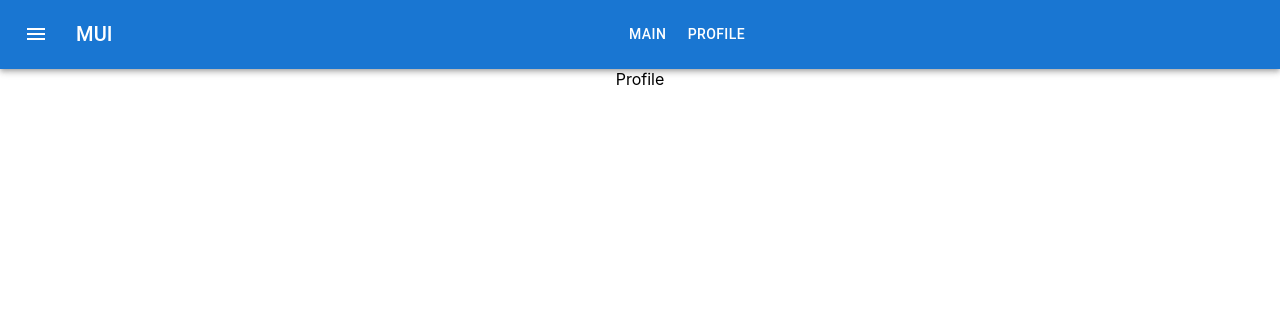
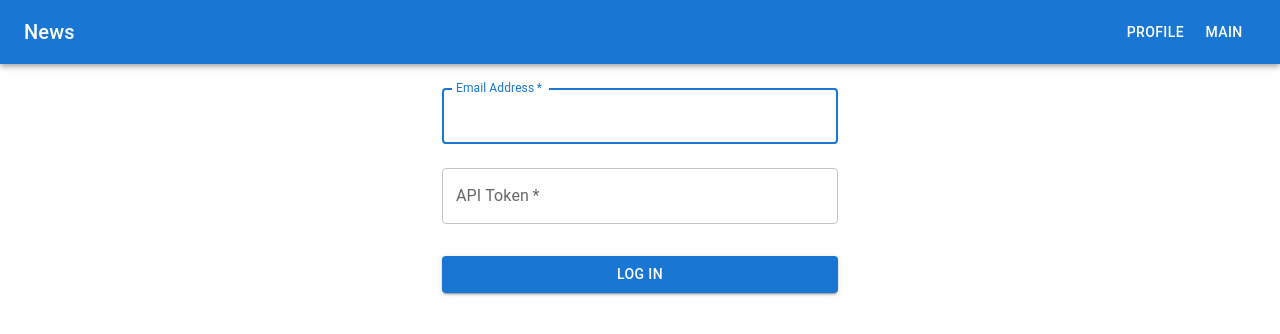
Before and after one commit to vahidinline/news-website, a React (Create React App) app: page /profile in a window 1280 px wide. Shown: the top 334 px of the page. Built offline with nearby package versions, Linux system fonts and the light colour scheme.

Commit message:
add profile

```diff
--- a/package.json
+++ b/package.json
@@ -13,6 +13,7 @@
     "@testing-library/react": "^13.4.0",
     "@testing-library/user-event": "^13.5.0",
     "axios": "^1.1.2",
+    "mui-navbar": "^1.0.4",
     "react": "^18.2.0",
     "react-dom": "^18.2.0",
     "react-redux": "^8.0.4",
--- a/src/components/Navbar.jsx
+++ b/src/components/Navbar.jsx
@@ -1,66 +1,31 @@
 import * as React from 'react';
-import { styled, alpha } from '@mui/material/styles';
 import AppBar from '@mui/material/AppBar';
 import Box from '@mui/material/Box';
 import Toolbar from '@mui/material/Toolbar';
-import IconButton from '@mui/material/IconButton';
 import Typography from '@mui/material/Typography';
-import InputBase from '@mui/material/InputBase';
-import MenuIcon from '@mui/icons-material/Menu';
-import SearchIcon from '@mui/icons-material/Search';
-import { Button } from '@mui/material';
-
-const Search = styled('div')(({ theme }) => ({
-  position: 'relative',
-  borderRadius: theme.shape.borderRadius,
-  backgroundColor: alpha(theme.palette.common.white, 0.15),
-  '&:hover': {
-    backgroundColor: alpha(theme.palette.common.white, 0.25),
-  },
-  marginLeft: 0,
-  width: '100%',
-  [theme.breakpoints.up('sm')]: {
-    marginLeft: theme.spacing(1),
-    width: 'auto',
-  },
-}));
+import Button from '@mui/material/Button';
+import { Link } from 'react-router-dom';
 
 export default function Navbar() {
-  const [anchorElNav, setAnchorElNav] = React.useState(null);
-  const handleCloseNavMenu = () => {
-    setAnchorElNav(null);
-  };
-  const pages = ['Main', 'Profile'];
-
   return (
     <Box sx={{ flexGrow: 1 }}>
       <AppBar position="static">
         <Toolbar>
-          <IconButton
-            size="large"
-            edge="start"
-            color="inherit"
-            aria-label="open drawer"
-            sx={{ mr: 2 }}>
-            <MenuIcon />
-          </IconButton>
-          <Typography
-            variant="h6"
-            noWrap
-            component="div"
-            sx={{ flexGrow: 1, display: { xs: 'none', sm: 'block' } }}>
-            MUI
+          <Typography variant="h6" component="div" sx={{ flexGrow: 1 }}>
+            News
           </Typography>
-          <Box sx={{ flexGrow: 1, display: { xs: 'none', md: 'flex' } }}>
-            {pages.map((page) => (
-              <Button
-                key={page}
-                onClick={handleCloseNavMenu}
-                sx={{ my: 2, color: 'white', display: 'block' }}>
-                {page}
-              </Button>
-            ))}
-          </Box>
+          <Button color="inherit">
+            <Link
+              style={{ textDecoration: 'none', color: '#fff' }}
+              to="profile">
+              Profile
+            </Link>
+          </Button>
+          <Button color="inherit">
+            <Link style={{ textDecoration: 'none', color: '#fff' }} to="main">
+              Main
+            </Link>
+          </Button>
         </Toolbar>
       </AppBar>
     </Box>
--- a/src/pages/MainView.jsx
+++ b/src/pages/MainView.jsx
@@ -3,6 +3,8 @@ import {
   ListItem,
   ListItemButton,
   ListItemText,
+  MenuItem,
+  Select,
   TextField,
 } from '@mui/material';
 import axios from 'axios';
@@ -13,7 +15,7 @@ import { Link } from 'react-router-dom';
 const MainView = () => {
   const [news, setNews] = useState([]);
   const { value } = useSelector((state) => state.token.user.value);
-  console.log('api token', value);
+  const { email } = useSelector((state) => state.token.user.email);
   const [keyword, setKeyword] = useState('us');
   const searchMode = [
     {
@@ -37,6 +39,10 @@ const MainView = () => {
   useEffect(() => {
     getNews();
   }, [keyword]);
+
+  const handleChange = (event) => {
+    setKeyword(event.target.value);
+  };
   return (
     <div>
       <Grid sx={{ mt: 3 }}>
@@ -51,6 +57,18 @@ const MainView = () => {
           placeholder="Search..."
           size="small"
         />
+        <Select
+          labelId="demo-simple-select-label"
+          id="demo-simple-select"
+          value={keyword}
+          label="Language"
+          onChange={handleChange}>
+          <MenuItem value="ca">CA</MenuItem>
+          <MenuItem value="il">IL</MenuItem>
+          <MenuItem value="jp">JP</MenuItem>
+          <MenuItem value="us">US</MenuItem>
+          <MenuItem value="ru">RU</MenuItem>
+        </Select>
       </Grid>
 
       <ul>
--- a/src/pages/ProfileView.jsx
+++ b/src/pages/ProfileView.jsx
@@ -1,5 +1,62 @@
+import { Box, Button, Grid, TextField, Typography } from '@mui/material';
+import { Container } from '@mui/system';
+import React from 'react';
+import { useDispatch, useSelector } from 'react-redux';
+import { useNavigate } from 'react-router-dom';
+import { login } from '../redux/userAPI';
+
 const ProfileView = () => {
-  return <div>Profile</div>;
+  const { email } = useSelector((state) => state.token.user.email);
+  const navigate = useNavigate();
+
+  const dispatch = useDispatch();
+  //const [email, setEmail] = React.useState('');
+  const [apiToken, setApiToken] = React.useState('');
+  const handleSubmit = (event) => {
+    event.preventDefault();
+    navigate(`/main`);
+
+    // console.log(email, apiToken);
+    dispatch(login({ email: email, value: apiToken }));
+  };
+
+  return (
+    <Container component="main" maxWidth="xs">
+      <Grid>
+        <Typography>{email}</Typography>
+      </Grid>
+      <Box component="form" onSubmit={handleSubmit} noValidate sx={{ mt: 1 }}>
+        <TextField
+          margin="normal"
+          required
+          fullWidth
+          id="email"
+          label="Email Address"
+          name="email"
+          autoFocus
+          //onChange={(e) => setEmail(e.target.value)}
+        />
+        <TextField
+          margin="normal"
+          required
+          fullWidth
+          name="api"
+          label="API Token"
+          type="text"
+          onChange={(e) => setApiToken(e.target.value)}
+          id="text"
+        />
+
+        <Button
+          type="submit"
+          fullWidth
+          variant="contained"
+          sx={{ mt: 3, mb: 2 }}>
+          Log In
+        </Button>
+      </Box>
+    </Container>
+  );
 };
 
 export default ProfileView;
--- a/src/redux/userAPI.js
+++ b/src/redux/userAPI.js
@@ -11,13 +11,14 @@ export const tokenSlice = createSlice({
   reducers: {
     login: (state, action) => {
       state.user.value = action.payload;
+      state.user.email = action.payload;
     },
     logout: (state) => {
-      state.user.email = null;
+      state.user = null;
     },
   },
 });
 
 export const { login, logout } = tokenSlice.actions;
-export const selectUser = (state) => state.token.user.value;
+export const selectUser = (state) => state.token.user;
 export default tokenSlice.reducer;
```
Also changed, not shown: 1 other file (tests, documents, lock files or other folders).
